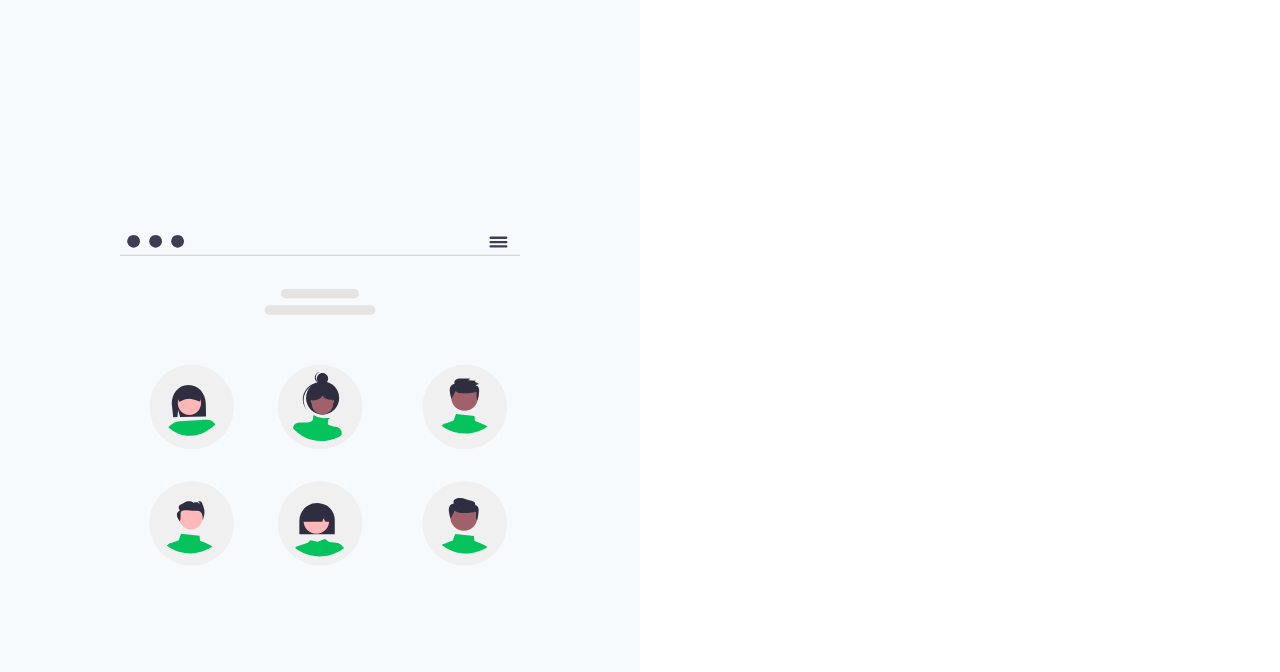
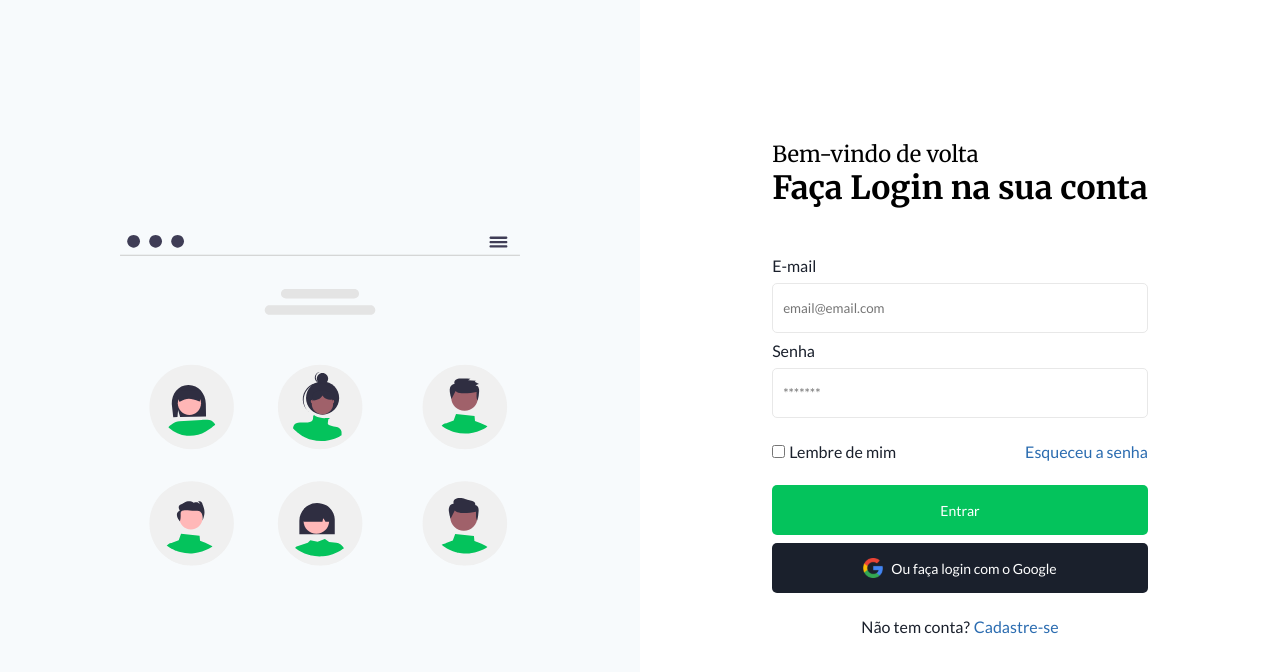
Before and after one commit to ruanvsrateira/codelandia-challenge-4, a React (Vite) app: page / in a window 1280 px wide. Shown: the top 672 px of the page. Built offline with nearby package versions, Linux system fonts and the light colour scheme.

Commit message:
feat: create main page

```diff
--- a/src/App.tsx
+++ b/src/App.tsx
@@ -1,6 +1,7 @@
 import { Fragment } from "react";
 import { Main, SectionLeft, SectionRight } from "./styles";
 import Banner from "./assets/images/banner.svg";
+import { Form } from "./components/Form/Form";
 
 function App() {
   return (
@@ -9,7 +10,9 @@ function App() {
         <SectionLeft>
           <img src={Banner} alt="Image with any user icons" />
         </SectionLeft>
-        <SectionRight></SectionRight>
+        <SectionRight>
+          <Form />
+        </SectionRight>
       </Main>
     </Fragment>
   );
--- a/src/styles.ts
+++ b/src/styles.ts
@@ -1,8 +1,4 @@
 import styled from "styled-components";
-
-export const TitleStyled = styled.h1`
-  color: red;
-`;
 
 export const Main = styled.main`
   display: flex;
@@ -21,6 +17,9 @@ export const SectionLeft = styled.section`
 
 export const SectionRight = styled.section`
   display: flex;
+  flex-direction: column;
   width: 50%;
   height: 100vh;
+  align-items: center;
+  justify-content: center;
 `;
```
